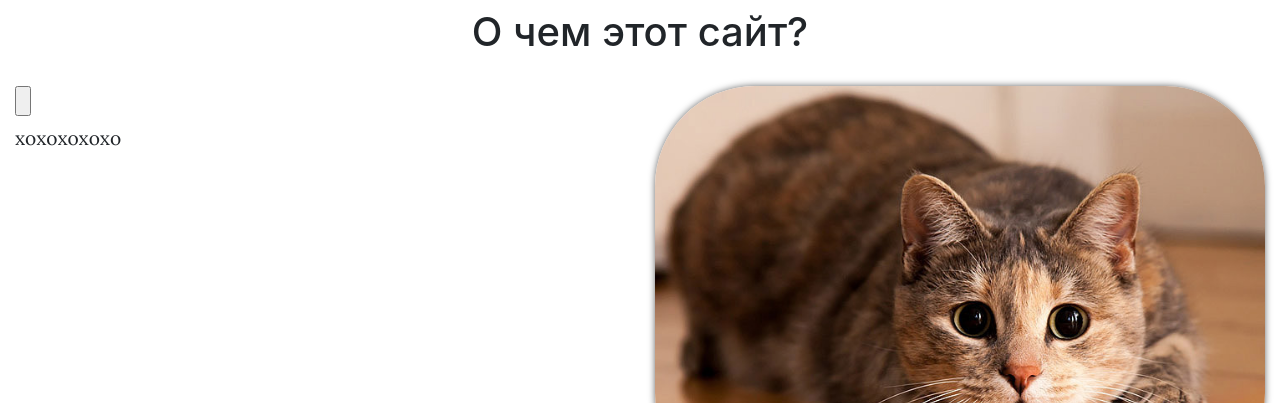
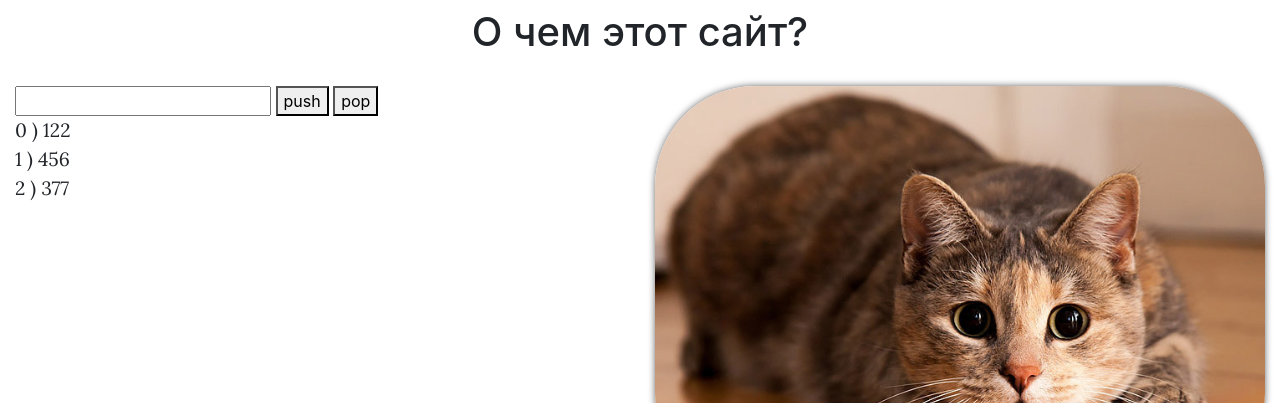
Before and after one commit to Cocon-nut/cocon, a plain HTML site: page index.html in a window 1280 px wide. Shown: the part 710-1113 px from the top of the page. Drawn offline with nearby package versions, Linux system fonts and the light colour scheme; files whose address does not match are found by name.

Commit message:
масстивы

```diff
--- a/index.html
+++ b/index.html
@@ -104,10 +104,13 @@
         </div>
         <div class="row">
             <div class="col-md-6">
-                <label>
+                <!-- <label>
                     <input type="button" onclick="f1()" id="but">
-                </label>
-                <p id="par">xoxoxoxoxo</p>
+                </label> -->
+                <input type="text" id="i1">
+                <button onclick="f1()">push</button>
+                <button onclick="f2()">pop</button>
+                <p id="par"></p>
             </div>
             <div class="col-md-6 ">
 
--- a/js/scripts.js
+++ b/js/scripts.js
@@ -10,6 +10,35 @@
 //   var v = document.getElementById("vvod").value;
 //   document.getElementById("par").innerText = v;
 // }
+// function f1() {
+//   var p;
+//   p = document.getElementById("par");
+//   var i = 0;
+//   while (i < 50) {
+//     i++;
+//     p.innerHTML += i + " ";
+//   }
+// }
+var mas = [122, 456, 377];
+
+function show() {
+  var p = document.getElementById("par");
+  var str = "";
+
+  for (var i = 0; i < mas.length; i++) {
+    str += i + "  )  " + mas[i] + "<br>";
+  }
+
+  p.innerHTML = str;
+}
+
+show();
 function f1() {
-  document.getElementById("par").style.color = "#FFAAFF";
+  var i1 = document.getElementById("i1").value;
+  mas.push(i1);
+  show();
 }
+function f2() {
+  mas.pop();
+  show();
+}
```
